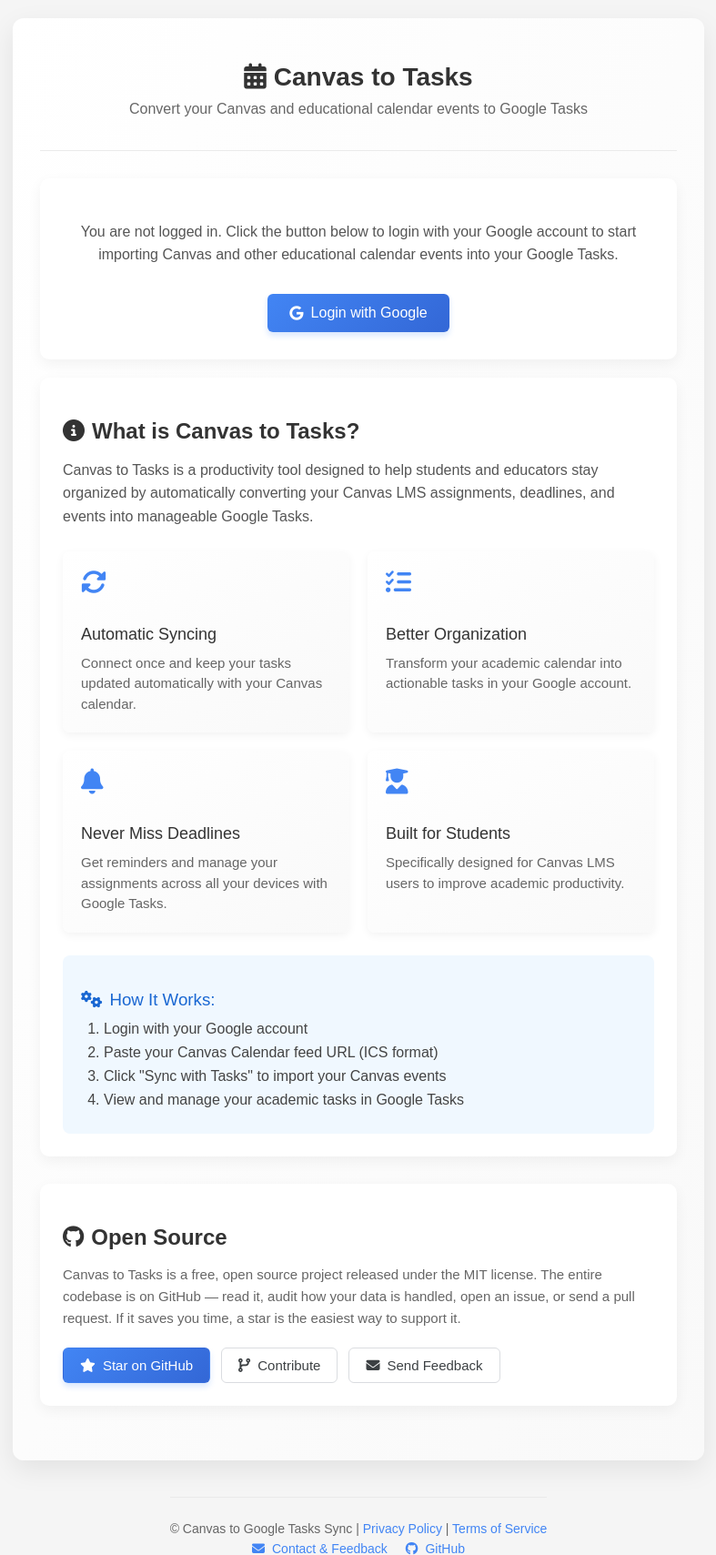
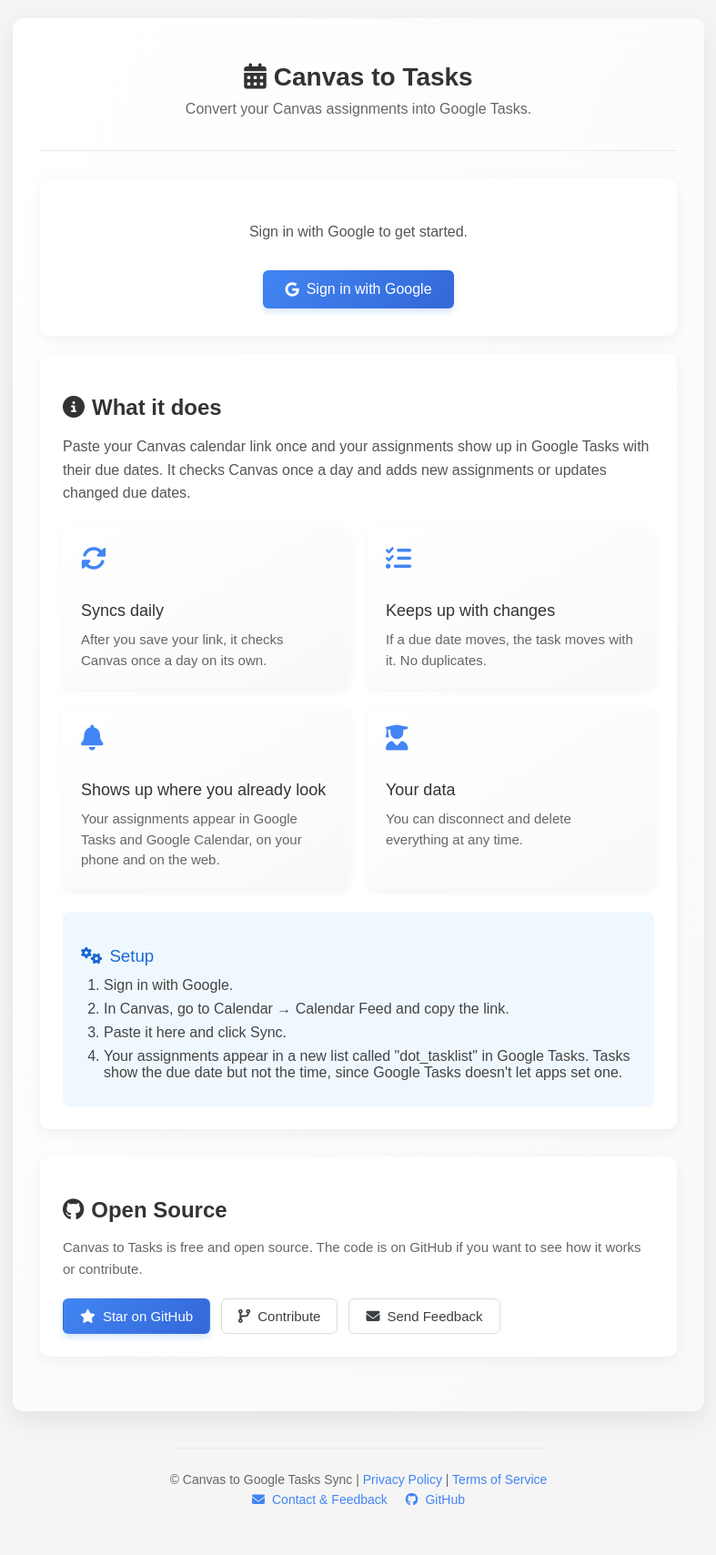
Before and after one commit to themehulpatwari/canvas_to_tasks, a Flask app: page / in a window 1280 px wide. Shown: the top 1709 px of the page at 91% size, without its empty margins (246-1033 px from the left). After the commit the page ends 1655 px from the top, so only its background shows below. Run offline with Flask 3, Linux system fonts and the light colour scheme; some libraries are stand-ins or nearby versions.

Commit message:
Rewrite home page copy in plainer language
Replace the marketing-style text with direct descriptions of what the
app does. Mention the dot_tasklist list, that due times aren't carried
over (Google Tasks API limitation), and that other .ics links work.
Also drop the pulsing animation on the Sync button and add spacing
between the Delete link and Disconnect buttons.

Co-Authored-By: Claude Opus 5.5 <noreply@anthropic.com>

```diff
--- a/static/css/styles.css
+++ b/static/css/styles.css
@@ -299,6 +299,11 @@ pre {
 
 .delete-link-container {
     margin-top: 15px;
+    text-align: center;
+}
+
+.disconnect-container {
+    margin-top: 12px;
     text-align: center;
 }
 
--- a/templates/home.html
+++ b/templates/home.html
@@ -11,7 +11,7 @@
     <div class="container modern-container">
         <div class="page-header">
             <h1><i class="fas fa-calendar-alt icon-space"></i>Canvas to Tasks</h1>
-            <p class="subtitle">Convert your Canvas and educational calendar events to Google Tasks</p>
+            <p class="subtitle">Convert your Canvas assignments into Google Tasks.</p>
         </div>
 
         {% with messages = get_flashed_messages(with_categories=true) %}
@@ -30,48 +30,48 @@
         {% if not session %}
             <div class="card-container">
                 <div class="login-section modern-form">
-                    <p>You are not logged in. Click the button below to login with your Google account to start importing Canvas and other educational calendar events into your Google Tasks.</p>
+                    <p>Sign in with Google to get started.</p>
                     <a href="/login" class="login-btn modern-btn">
-                        <i class="fab fa-google icon-space"></i>Login with Google
+                        <i class="fab fa-google icon-space"></i>Sign in with Google
                     </a>
                 </div>
             </div>
 
             <!-- App explanation section - only shown when not logged in -->
             <div class="app-explanation">
-                <h2><i class="fas fa-info-circle icon-space"></i>What is Canvas to Tasks?</h2>
-                <p>Canvas to Tasks is a productivity tool designed to help students and educators stay organized by automatically converting your Canvas LMS assignments, deadlines, and events into manageable Google Tasks.</p>
+                <h2><i class="fas fa-info-circle icon-space"></i>What it does</h2>
+                <p>Paste your Canvas calendar link once and your assignments show up in Google Tasks with their due dates. It checks Canvas once a day and adds new assignments or updates changed due dates.</p>
 
                 <div class="benefits-grid">
                     <div class="benefit-item">
                         <i class="fas fa-sync-alt benefit-icon"></i>
-                        <h3>Automatic Syncing</h3>
-                        <p>Connect once and keep your tasks updated automatically with your Canvas calendar.</p>
+                        <h3>Syncs daily</h3>
+                        <p>After you save your link, it checks Canvas once a day on its own.</p>
                     </div>
                     <div class="benefit-item">
                         <i class="fas fa-tasks benefit-icon"></i>
-                        <h3>Better Organization</h3>
-                        <p>Transform your academic calendar into actionable tasks in your Google account.</p>
+                        <h3>Keeps up with changes</h3>
+                        <p>If a due date moves, the task moves with it. No duplicates.</p>
                     </div>
                     <div class="benefit-item">
                         <i class="fas fa-bell benefit-icon"></i>
-                        <h3>Never Miss Deadlines</h3>
-                        <p>Get reminders and manage your assignments across all your devices with Google Tasks.</p>
+                        <h3>Shows up where you already look</h3>
+                        <p>Your assignments appear in Google Tasks and Google Calendar, on your phone and on the web.</p>
                     </div>
                     <div class="benefit-item">
                         <i class="fas fa-user-graduate benefit-icon"></i>
-                        <h3>Built for Students</h3>
-                        <p>Specifically designed for Canvas LMS users to improve academic productivity.</p>
+                        <h3>Your data</h3>
+                        <p>You can disconnect and delete everything at any time.</p>
                     </div>
                 </div>
 
                 <div class="how-it-works">
-                    <h3><i class="fas fa-cogs icon-space"></i>How It Works:</h3>
+                    <h3><i class="fas fa-cogs icon-space"></i>Setup</h3>
                     <ol>
-                        <li>Login with your Google account</li>
-                        <li>Paste your Canvas Calendar feed URL (ICS format)</li>
-                        <li>Click "Sync with Tasks" to import your Canvas events</li>
-                        <li>View and manage your academic tasks in Google Tasks</li>
+                        <li>Sign in with Google.</li>
+                        <li>In Canvas, go to Calendar → Calendar Feed and copy the link.</li>
+                        <li>Paste it here and click Sync.</li>
+                        <li>Your assignments appear in a new list called "dot_tasklist" in Google Tasks. Tasks show the due date but not the time, since Google Tasks doesn't let apps set one.</li>
                     </ol>
                 </div>
             </div>
@@ -94,12 +94,12 @@
                     </div>
 
                     <div class="form-section">
-                        <h3><i class="fas fa-file-import icon-space"></i>Import Canvas Calendar to Tasks</h3>
+                        <h3><i class="fas fa-file-import icon-space"></i>Your Canvas calendar</h3>
                         <form method="POST" action="{{ url_for('sync_calendar') }}">
                             <input type="hidden" name="csrf_token" value="{{ csrf_token() }}">
                             <div class="form-group">
                                 <label for="ics_url">
-                                    <i class="fas fa-link icon-space"></i>Canvas Calendar URL (ICS format)
+                                    <i class="fas fa-link icon-space"></i>Canvas calendar feed link
                                 </label>
                                 <div class="input-group">
                                     <input type="url" name="ics_url" id="ics_url"
@@ -108,18 +108,18 @@
                                 </div>
                                 <div class="format-hint">
                                     <i class="fas fa-info-circle icon-space"></i>
-                                    <small>Find this in Canvas by going to Calendar → Calendar Feed → Copy Feed URL</small>
+                                    <small>In Canvas: Calendar → Calendar Feed → copy the link. Other .ics links work too.</small>
                                 </div>
                                 {% if saved_link %}
                                 <div class="saved-link-info">
                                     <i class="fas fa-check-circle icon-space"></i>
-                                    <small>You've already saved a calendar link. Edit above to update it.</small>
+                                    <small>Link saved. This syncs automatically every day to the "dot_tasklist" list in Google Tasks. Click Sync to run it now.</small>
                                 </div>
                                 {% endif %}
                             </div>
                             <div class="button-group">
-                                <button type="submit" class="sync-btn pulse-effect">
-                                    <i class="fas fa-sync-alt icon-space"></i>Sync with Tasks
+                                <button type="submit" class="sync-btn">
+                                    <i class="fas fa-sync-alt icon-space"></i>Sync now
                                 </button>
                                 <a href="/logout" class="logout-btn">
                                     <i class="fas fa-sign-out-alt icon-space"></i>Logout
@@ -153,21 +153,19 @@
             <div class="error-handling-info">
                 <p>
                     <i class="fas fa-exclamation-triangle icon-space"></i>
-                    <strong>Having issues?</strong> If you encounter any errors, please try to:
+                    <strong>Something not working?</strong>
                 </p>
                 <ol>
-                    <li>Logout and login again to refresh your authentication</li>
-                    <li>If problems persist, try clearing your browser cookies and then login again</li>
+                    <li>Log out and back in.</li>
+                    <li>If that doesn't fix it, clear your cookies and sign in again.</li>
                 </ol>
             </div>
         {% endif %}
 
         <div class="open-source-section">
             <h2><i class="fab fa-github icon-space"></i>Open Source</h2>
-            <p>Canvas to Tasks is a free, open source project released under the MIT license. The
-               entire codebase is on GitHub &mdash; read it, audit how your data is handled, open an
-               issue, or send a pull request. If it saves you time, a star is the easiest way to
-               support it.</p>
+            <p>Canvas to Tasks is free and open source. The code is on GitHub if you want to see how it
+               works or contribute.</p>
             <div class="oss-actions">
                 <a class="oss-btn oss-btn-primary" href="https://github.com/themehulpatwari/canvas_to_tasks" target="_blank" rel="noopener noreferrer">
                     <i class="fas fa-star icon-space"></i>Star on GitHub
```
